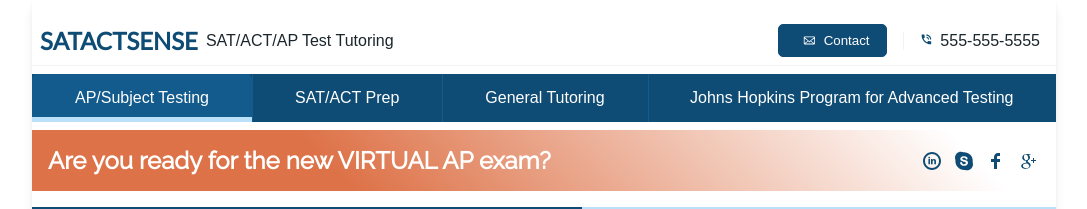
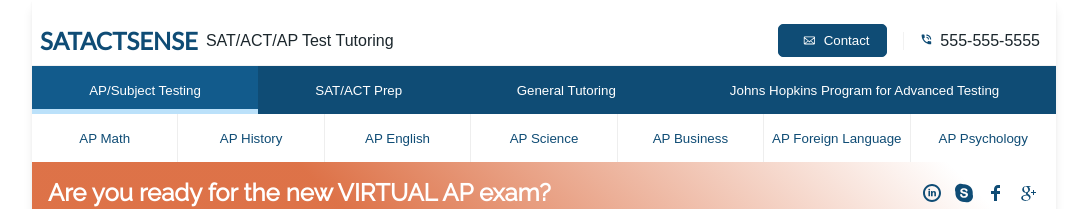
Before and after one commit to AlexShiresRoth/satactsense, a React (Create React App) app: page / in a window 1280 px wide. Shown: the top 209 px of the page, without its empty margins (96-1183 px from the left). Built offline with nearby package versions, Linux system fonts and the light colour scheme; a web font is replaced by a local one.

Commit message:
add stateful submenu need to add dropdown

```diff
--- a/src/components/home/Header.module.scss
+++ b/src/components/home/Header.module.scss
@@ -7,7 +7,7 @@
 	width: 100%;
 	padding: 1rem 0;
 	min-height: 40vh;
-	background: linear-gradient(75deg, $brand-main 60%, $brand-secondary 0%);
+	background: linear-gradient(115deg, $brand-main 60%, $brand-secondary 48%);
 	& .svg_bg {
 		position: absolute;
 		top: 0;
--- /dev/null
+++ b/src/components/nav/DropDownMenu.tsx
@@ -0,0 +1,17 @@
+import React from 'react';
+import PropTypes from 'prop-types';
+
+type NavProps = {
+	subject: any;
+	key: number;
+};
+
+const DropDownMenu = ({ subject, key }: NavProps) => {
+	const data = [{}];
+	console.log(subject, key);
+	return <></>;
+};
+
+DropDownMenu.propTypes = {};
+
+export default DropDownMenu;
--- /dev/null
+++ b/src/components/nav/Menu.tsx
@@ -0,0 +1,58 @@
+import React from 'react';
+import PropTypes from 'prop-types';
+import menuStyle from './Nav.module.scss';
+type NavProps = {
+	current: string;
+};
+
+const Menu = ({ current }: NavProps) => {
+	const subjectArray = [
+		{
+			id: 'AP',
+			types: [
+				{ title: 'AP Math', dropdown: ['Calculus & Statistics'] },
+				{ title: 'AP History', dropdown: ['US History', 'World'] },
+				{ title: 'AP English', dropdown: ['Language', 'Reading', 'Writing'] },
+				{ title: 'AP Science', dropdown: ['Physics', 'Chemistry', 'Living Environment', 'Biology'] },
+				{ title: 'AP Business', dropdown: ['Micro or Macro Economics'] },
+				{ title: 'AP Foreign Language', dropdown: ['Spanish'] },
+				{ title: 'AP Psychology', dropdown: [] },
+			],
+		},
+		{
+			id: 'SAT/ACT',
+			types: [],
+		},
+		{
+			id: 'General',
+			types: [],
+		},
+		{
+			id: 'Jht',
+			types: [],
+		},
+	];
+
+	return (
+		<div className={menuStyle.row}>
+			{subjectArray
+				.filter((subject, i) => {
+					return current === subject.id;
+				})
+				.map((type) => {
+					console.log(type.types);
+					return type.types.map((subject, i) => {
+						return (
+							<div className={menuStyle.subject}>
+								<button>{subject.title}</button>
+							</div>
+						);
+					});
+				})}
+		</div>
+	);
+};
+
+Menu.propTypes = {};
+
+export default Menu;
--- a/src/components/nav/Nav.module.scss
+++ b/src/components/nav/Nav.module.scss
@@ -84,7 +84,7 @@
 				background: $brand-main;
 				min-height: 3rem;
 				width: 100%;
-				margin: 0.5rem 0;
+				margin: 0;
 				& li:not(:last-child) {
 					border-right: 1px solid lighten($brand-main, 5%);
 				}
@@ -97,18 +97,19 @@
 					justify-content: center;
 					position: relative;
 					transition: all 0.3s ease;
-					& a {
-						text-decoration: none;
+					& button {
 						color: #fff;
 						height: 100%;
 						width: 100%;
 						display: flex;
 						align-items: center;
 						justify-content: center;
+						border: 0;
 						transition: all 0.3s ease-in-out;
-						border-radius: 5px;
+						background: $brand-main;
 						&:hover {
 							background: lighten($brand-main, 5%);
+							cursor: pointer;
 						}
 					}
 					&:hover:after {
@@ -123,7 +124,7 @@
 				}
 				& .active {
 					position: relative;
-					& a {
+					& button {
 						background: lighten($brand-main, 5%);
 					}
 					&::after {
@@ -135,6 +136,39 @@
 						background: $brand-secondary;
 						display: block;
 					}
+				}
+			}
+
+			& .row {
+				display: flex;
+				flex-direction: row;
+				justify-content: space-between;
+				width: 100%;
+				flex-wrap: nowrap;
+				min-height: 3rem;
+				& .subject {
+					width: 100%;
+					padding: 0.5rem 0;
+					display: flex;
+					justify-content: center;
+					transition: all 0.3s ease-in-out;
+					& button {
+						background: transparent;
+						border: 0px solid transparent;
+						color: $brand-main;
+						transition: all 0.3s ease-in-out;
+					}
+					&:hover {
+						cursor: pointer;
+						background: $brand-secondary;
+						& button {
+							color: #fff;
+							cursor: pointer;
+						}
+					}
+				}
+				& .subject:not(:last-child) {
+					border-right: 1px solid #eee;
 				}
 			}
 			& .banner {
--- a/src/components/nav/Nav.tsx
+++ b/src/components/nav/Nav.tsx
@@ -1,20 +1,22 @@
-import React, { useState, useEffect } from 'react';
+import React, { useState } from 'react';
 import PropTypes from 'prop-types';
 import { Link } from 'react-router-dom';
 import navStyle from './Nav.module.scss';
+import Menu from './Menu';
+import DropDownMenu from './DropDownMenu';
 import { MdPhoneInTalk } from 'react-icons/md';
 import { GoMail } from 'react-icons/go';
 import { TiSocialFacebook, TiSocialSkype, TiSocialGooglePlus, TiSocialLinkedinCircular } from 'react-icons/ti';
 
 const Nav = (props: any) => {
 	const serviceLinks = [
-		{ title: 'AP/Subject Testing', path: '/ap' },
-		{ title: 'SAT/ACT Prep', path: '/satact' },
-		{ title: 'General Tutoring', path: '/general' },
-		{ title: 'Johns Hopkins Program for Advanced Testing', path: '/jht' },
+		{ title: 'AP/Subject Testing', path: '/ap', id: 'AP' },
+		{ title: 'SAT/ACT Prep', path: '/satact', id: 'SAT/ACT' },
+		{ title: 'General Tutoring', path: '/general', id: 'General' },
+		{ title: 'Johns Hopkins Program for Advanced Testing', path: '/jht', id: 'Jht' },
 	];
 
-	const [current, setCurrent] = useState(0);
+	const [current, setCurrent] = useState('AP');
 
 	return (
 		<nav className={navStyle.nav}>
@@ -41,15 +43,21 @@
 							return (
 								<li
 									className={
-										current === i ? `${navStyle.list_link} ${navStyle.active}` : navStyle.list_link
+										current === link.id
+											? `${navStyle.list_link} ${navStyle.active}`
+											: navStyle.list_link
 									}
-									onClick={() => setCurrent(i)}
+									onClick={() => setCurrent(link.id)}
 								>
-									<Link to={link.path}>{link.title}</Link>
+									<button>{link.title}</button>
+									<DropDownMenu subject={link.title} key={i} />
 								</li>
 							);
 						})}
 					</ul>
+				</div>
+				<div className={navStyle.tier}>
+					<Menu current={current} />
 				</div>
 				<div className={navStyle.tier}>
 					<div className={navStyle.banner}>
```
